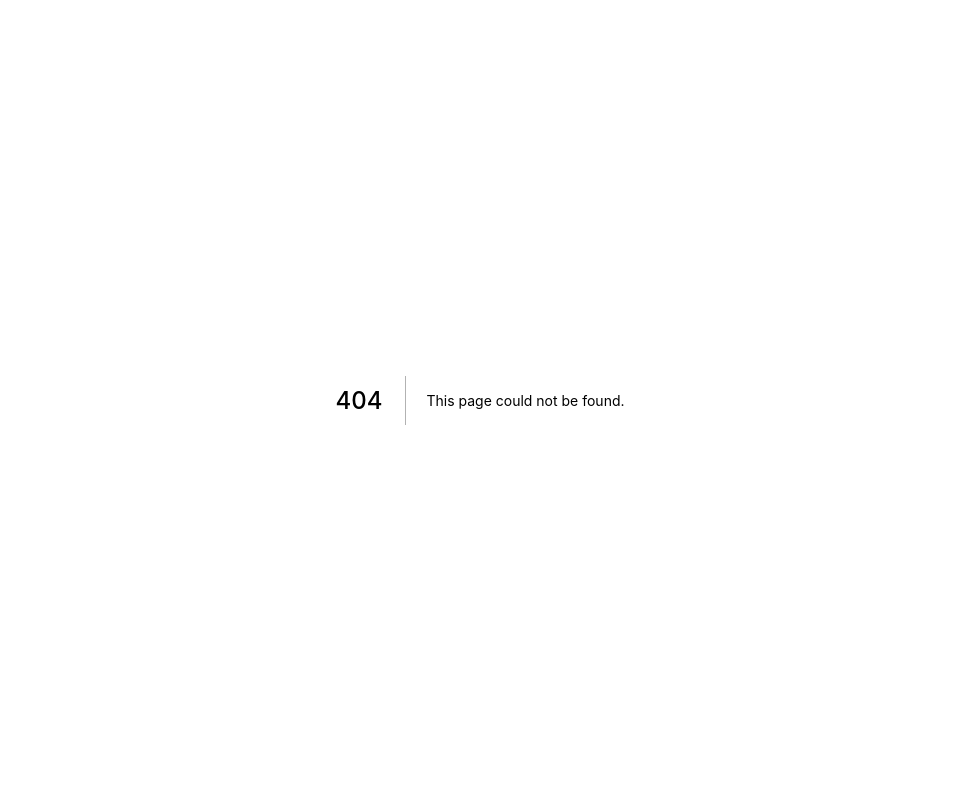
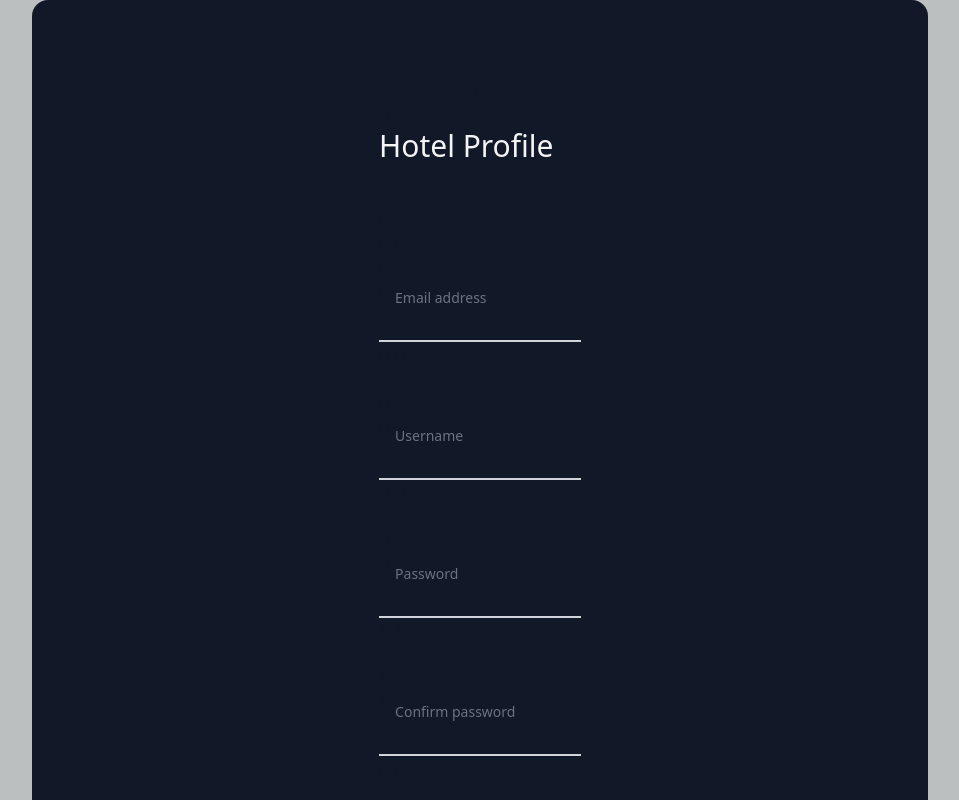
Before and after one commit to Proahmedjaved/hotel_ms, a Next.js app: page /admin-portal/Signup in a window 1280 px wide. Before the commit this address had no page. Shown: the top 800 px of the page, without its empty margins (160-1119 px from the left). Built offline with nearby package versions, Linux system fonts and the light colour scheme.

Commit message:
add file 3/9

```diff
--- /dev/null
+++ b/pages/admin-portal/Signup.js
@@ -0,0 +1,8 @@
+import React from 'react'
+import SignupAdmin from '../../components/admin_hotel/SignupAdmin'
+
+export default function Signup() {
+  return (
+    <div><SignupAdmin/></div>
+  )
+}
```
